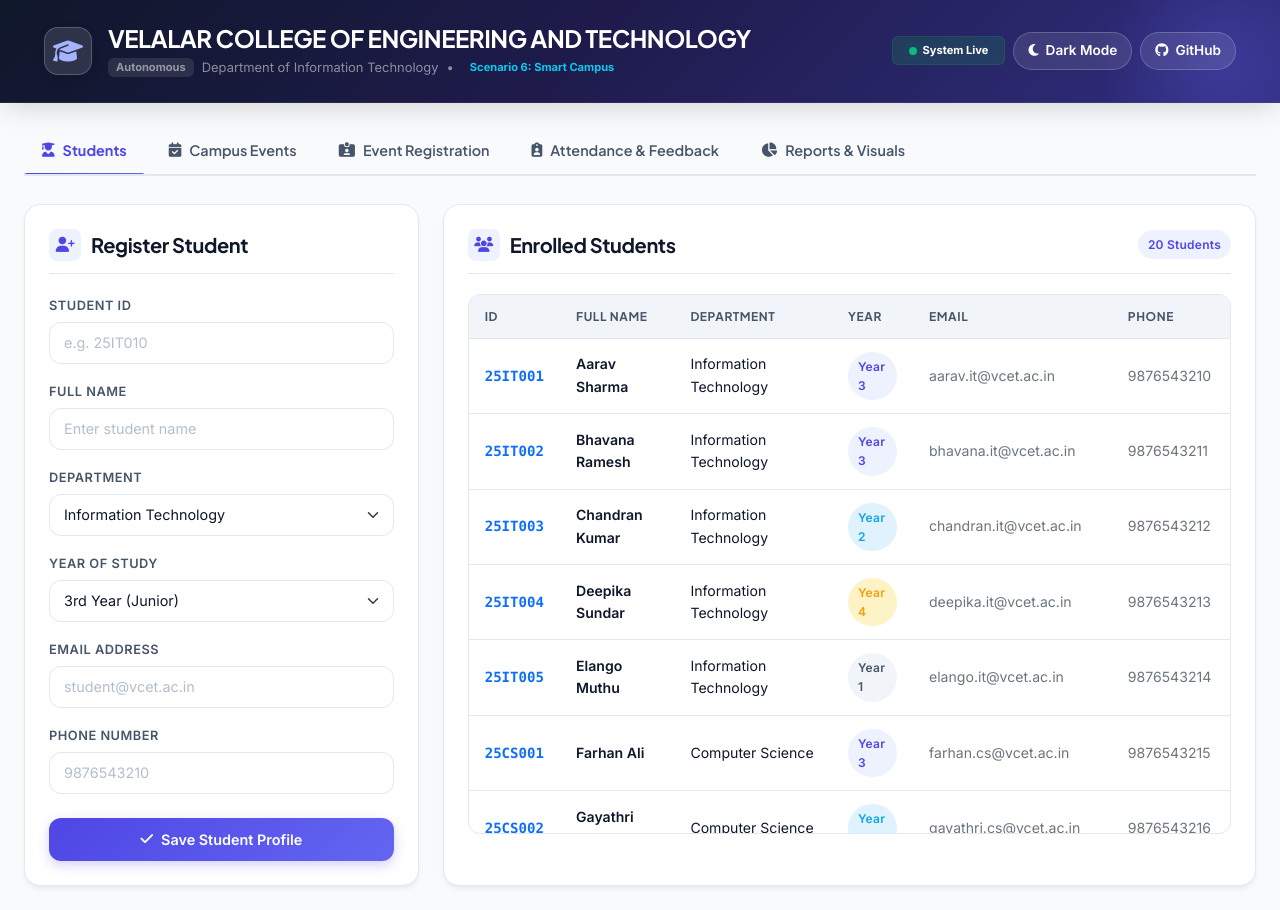
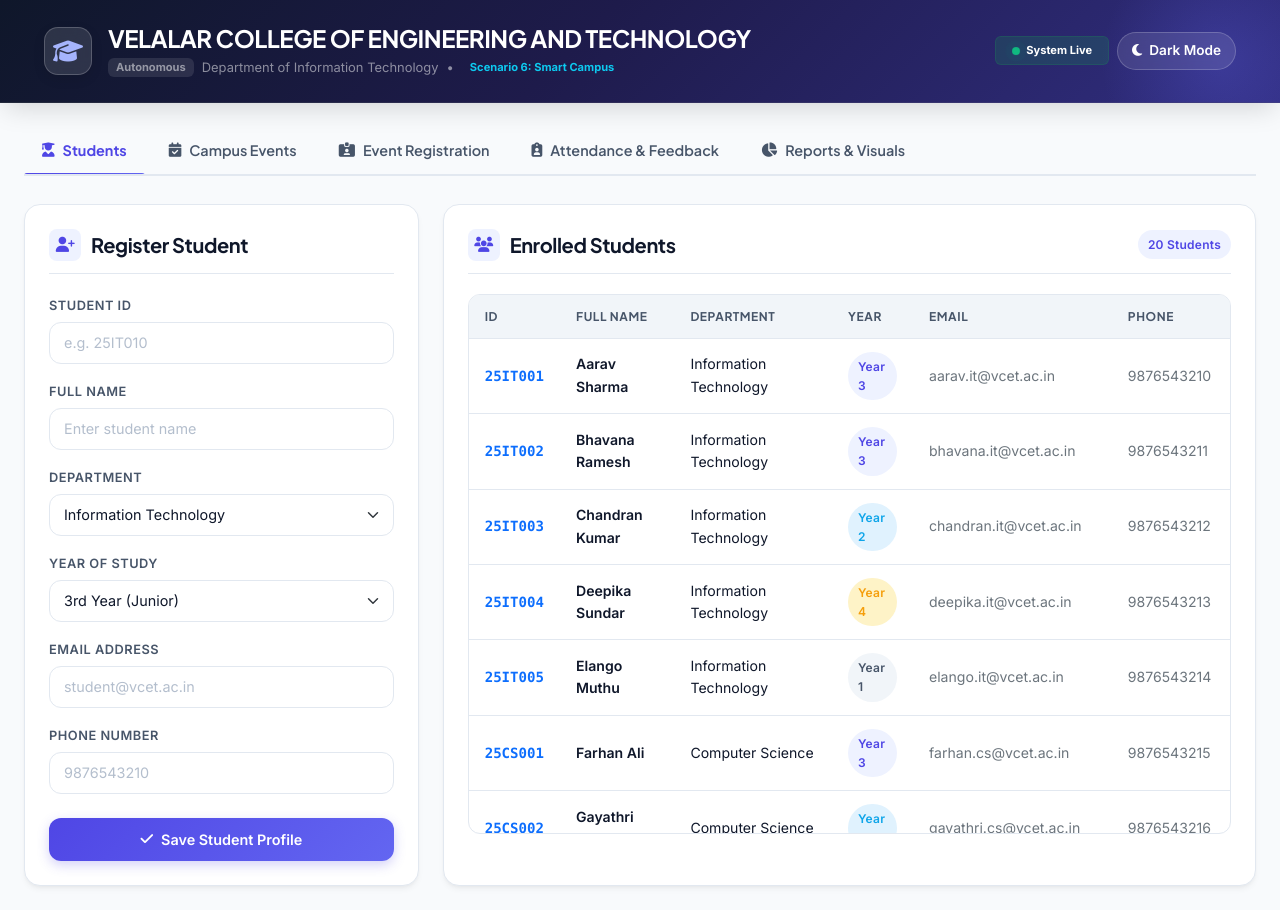
Before and after one commit to ahashkk6-ctrl/Students-Event-Management, a plain HTML site: page index.html in a window 1280 px wide. Drawn offline with nearby package versions, Linux system fonts and the light colour scheme.

Commit message:
Remove GitHub button from top right corner of navigation bar

```diff
--- a/index.html
+++ b/index.html
@@ -555,9 +555,6 @@
           <button class="theme-toggle-btn" id="themeToggleBtn" onclick="toggleTheme()" title="Toggle Dark/Light Mode">
             <i class="fa-solid fa-moon"></i> <span>Dark Mode</span>
           </button>
-          <a href="https://github.com/ahashkk6-ctrl/Students-Event-Management" target="_blank" class="theme-toggle-btn text-decoration-none">
-            <i class="fa-brands fa-github"></i> <span class="d-none d-sm-inline">GitHub</span>
-          </a>
         </div>
       </div>
     </div>
```
